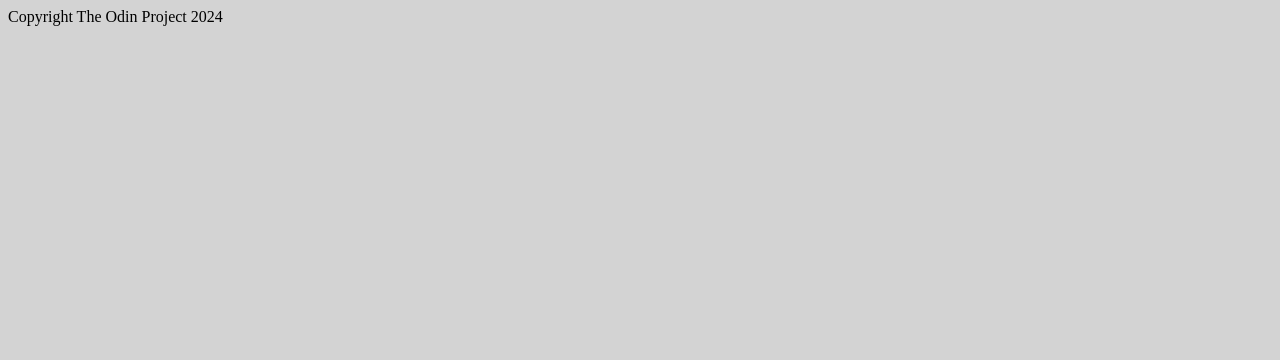
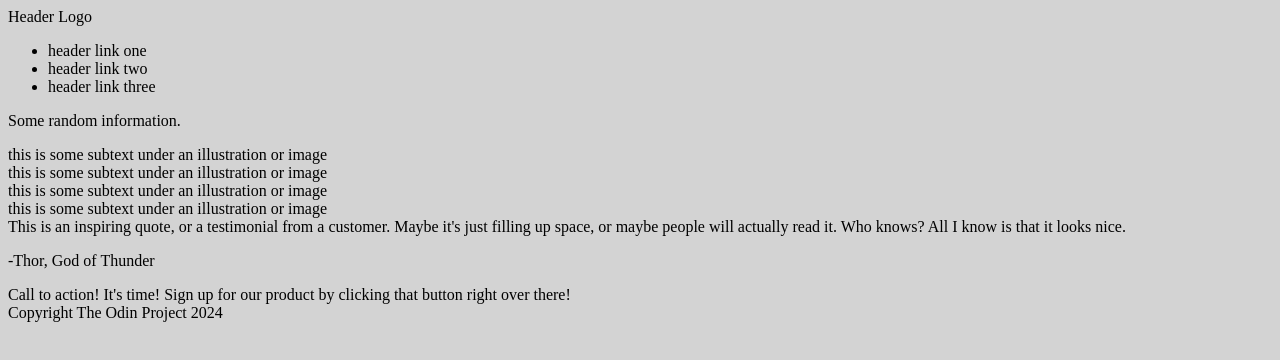
Before and after one commit to alexstrauch/landing-page, a plain HTML site: page index.html in a window 1280 px wide. Drawn offline with Linux system fonts and the light colour scheme.

Commit message:
Edited index.html

```diff
--- a/index.html
+++ b/index.html
@@ -7,10 +7,38 @@
     <title>Landing Page</title>
   </head>
   <body>
-    <section>
-      <nav></nav>
-      <div></div>
-    </section>
+    <header>
+      Header Logo
+      <nav class="links">
+        <ul>
+          <li>header link one</li>
+          <li>header link two</li>
+          <li>header link three</li>
+        </ul>
+      </nav>
+    </header>
+    <div>
+      <p>Some random information.</p>
+      <div>this is some subtext under an illustration or image</div>
+      <div>this is some subtext under an illustration or image</div>
+      <div>this is some subtext under an illustration or image</div>
+      <div>this is some subtext under an illustration or image</div>
+    </div>
+    <div class="quote">
+      <article>
+        This is an inspiring quote, or a testimonial from a customer. Maybe it's
+        just filling up space, or maybe people will actually read it. Who knows?
+        All I know is that it looks nice.
+      </article>
+      <p>-Thor, God of Thunder</p>
+    </div>
+    <div class="bottom">
+      <div>
+        Call to action! It's time! Sign up for our product by clicking that
+        button right over there!
+      </div>
+    </div>
+
     <footer>Copyright The Odin Project 2024</footer>
   </body>
 </html>
```
